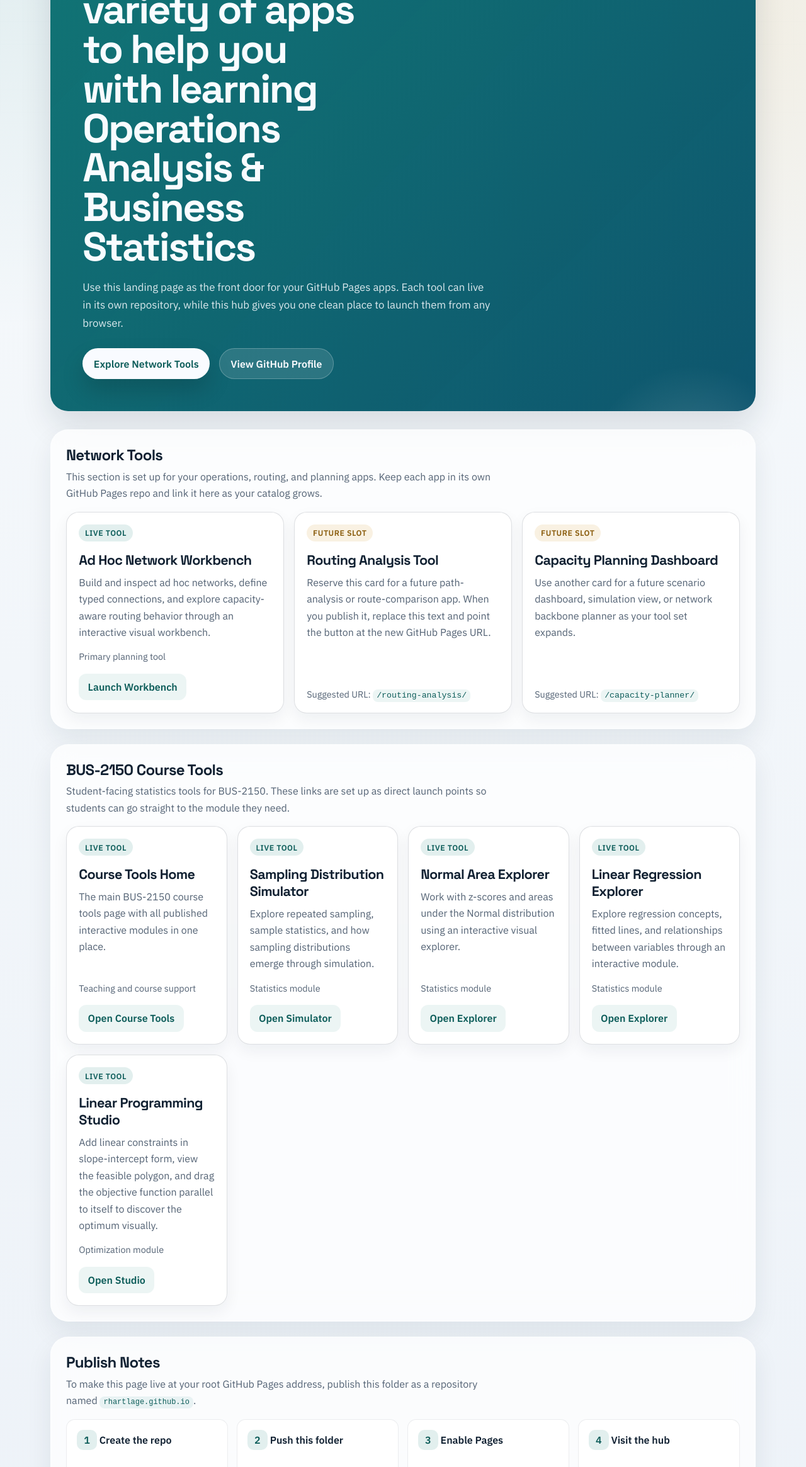
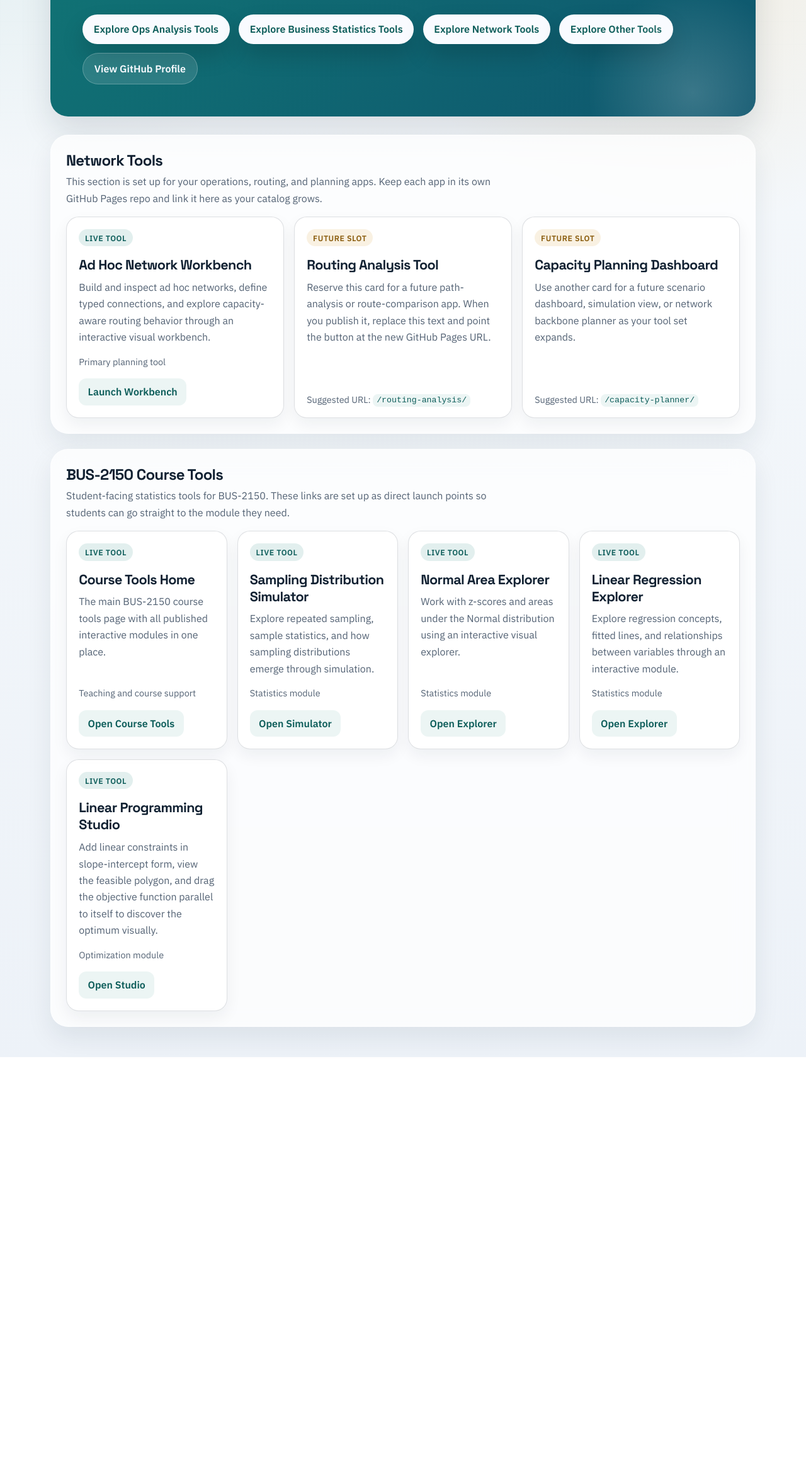
Before and after one commit to rhartlage/rhartlage.github.io, a plain HTML site: page index.html in a window 1280 px wide. Shown: the part 470-2800 px from the top of the page at 63% size. After the commit the page ends 2149 px from the top, so only its background shows below. Drawn offline with Linux system fonts and the light colour scheme.

Commit message:
Update index.html

```diff
--- a/index.html
+++ b/index.html
@@ -394,13 +394,15 @@
 
     <section class="hero">
       <p class="eyebrow">Interactive Apps</p>
-      <h1>Welcome to Dr. Hartlage's GitHub.  Here you find a variety of apps to help you with learning Operations Analysis & Business Statistics</h1>
+      <h1>Welcome to Dr. Hartlage's GitHub.</h1>
       <p class="hero-copy">
-        Use this landing page as the front door for your GitHub Pages apps. Each tool can live in its own repository,
-        while this hub gives you one clean place to launch them from any browser.
+        Here you find a variety of apps to help you with learning Operations Analysis & Business Statistics, as well other tools you might find interesting or useful
       </p>
       <div class="hero-actions">
-        <a class="btn btn-primary" href="#network-tools">Explore Network Tools</a>
+        <a class="btn btn-primary" href="#network-tools">Explore Ops Analysis Tools</a>
+         <a class="btn btn-primary" href="#network-tools">Explore Business Statistics Tools</a>
+         <a class="btn btn-primary" href="#network-tools">Explore Network Tools</a>
+         <a class="btn btn-primary" href="#network-tools">Explore Other Tools</a>
         <a class="btn btn-secondary" href="https://github.com/rhartlage" target="_blank" rel="noreferrer">View GitHub Profile</a>
       </div>
     </section>
@@ -512,49 +514,3 @@
         </article>
       </div>
     </section>
-
-    <section class="section" id="publish-notes">
-      <div class="section-head">
-        <div>
-          <h2 class="section-title">Publish Notes</h2>
-          <p class="section-copy">
-            To make this page live at your root GitHub Pages address, publish this folder as a repository named
-            <code>rhartlage.github.io</code>.
-          </p>
-        </div>
-      </div>
-
-      <div class="guide">
-        <article class="guide-step">
-          <div class="step-number">1</div>
-          <strong>Create the repo</strong>
-          <p>Use the exact repository name <code>rhartlage.github.io</code> on GitHub.</p>
-        </article>
-
-        <article class="guide-step">
-          <div class="step-number">2</div>
-          <strong>Push this folder</strong>
-          <p>Publish the files in this folder so <code>index.html</code> sits at the repo root.</p>
-        </article>
-
-        <article class="guide-step">
-          <div class="step-number">3</div>
-          <strong>Enable Pages</strong>
-          <p>In GitHub, use <code>Settings -> Pages</code> and deploy from <code>main</code> and <code>/ (root)</code>.</p>
-        </article>
-
-        <article class="guide-step">
-          <div class="step-number">4</div>
-          <strong>Visit the hub</strong>
-          <p>Your landing page will live at <code>https://rhartlage.github.io/</code>.</p>
-        </article>
-      </div>
-    </section>
-
-    <footer>
-      Tip: every time you publish a new tool repo, add one new card here and link it to that repo's GitHub Pages URL.
-      This keeps the root site stable while your individual tools evolve independently.
-    </footer>
-  </div>
-</body>
-</html>
```
